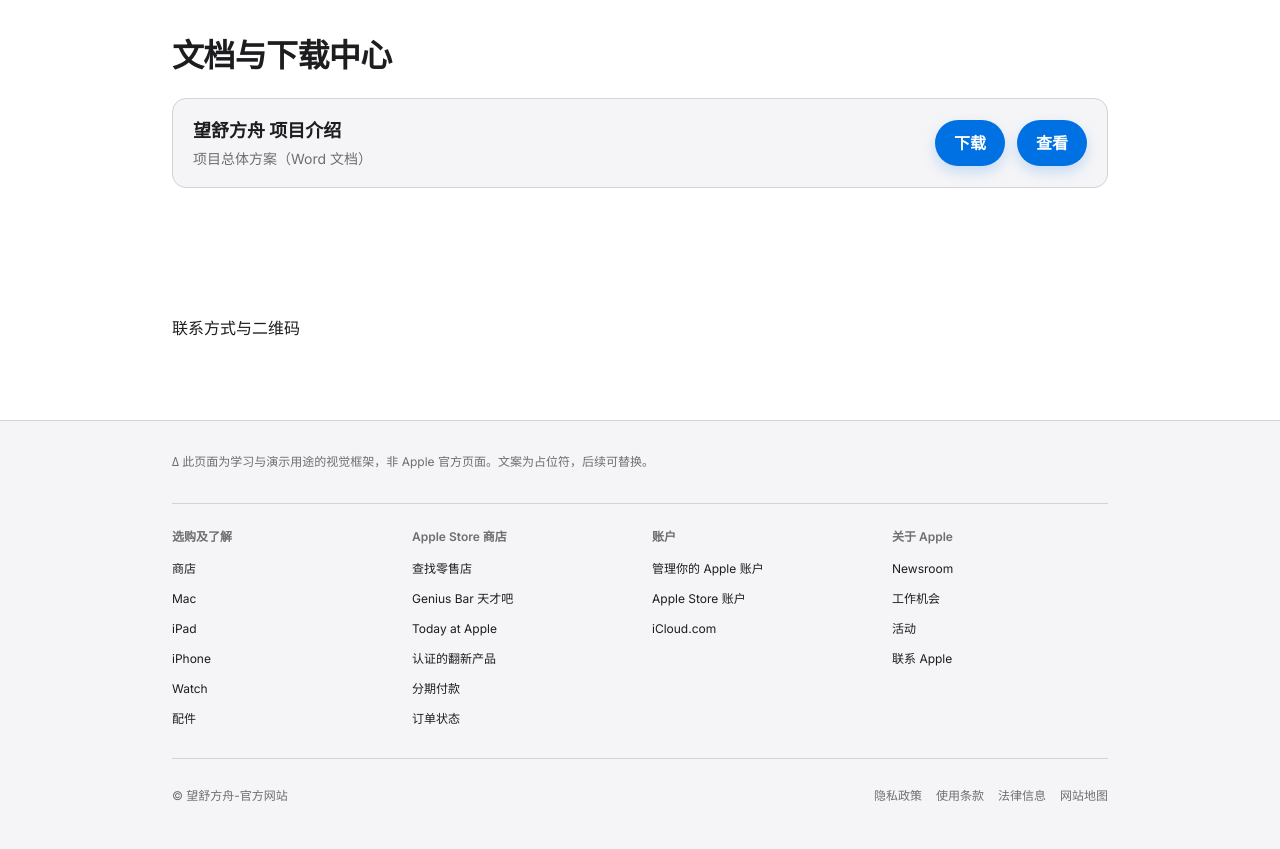
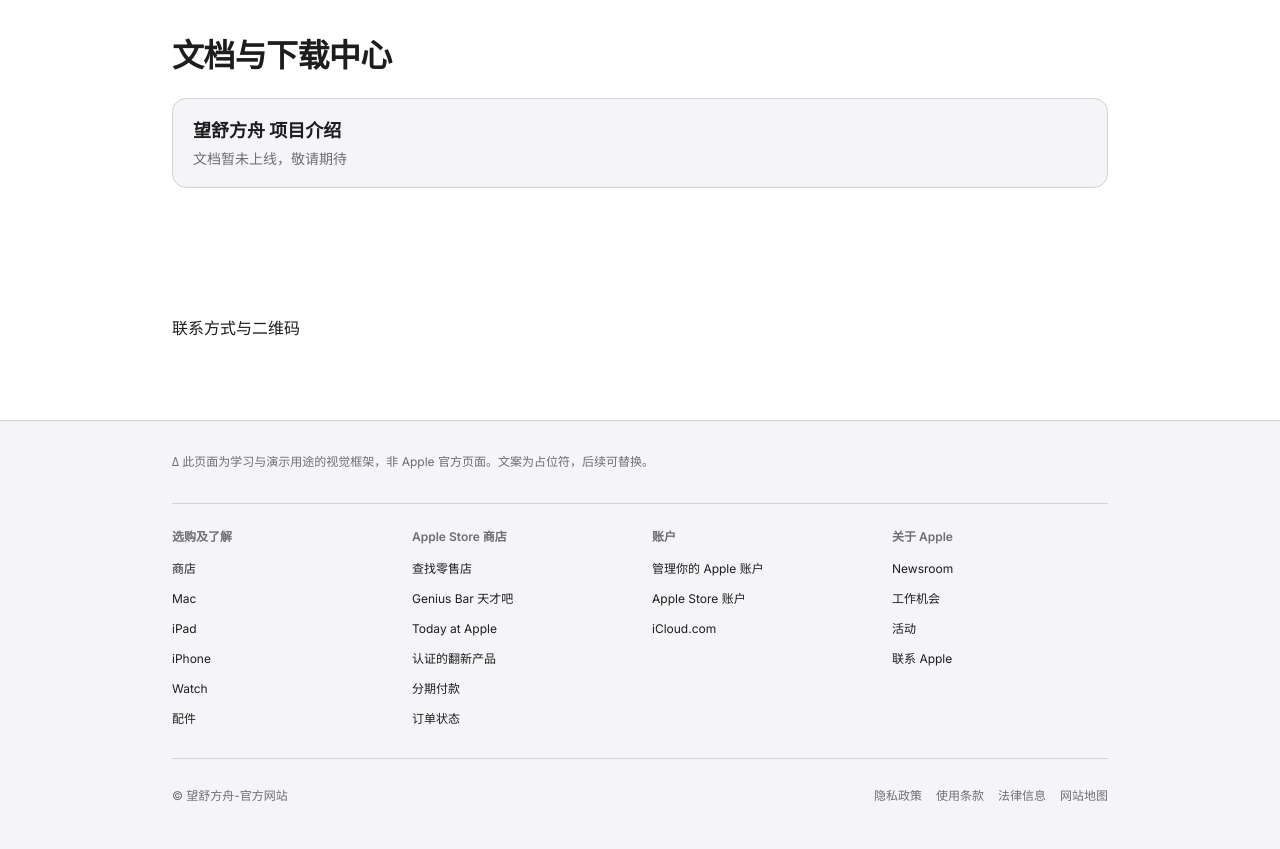
Before and after one commit to Ocean281818/wangshu-ark, a plain HTML site: page index.html in a window 1280 px wide. Shown: the part 4240-5089 px from the top of the page. Drawn offline with Linux system fonts and the light colour scheme.

Commit message:
chore: remove docx from repo and ignore; update links

```diff
--- a/index.html
+++ b/index.html
@@ -136,11 +136,7 @@
                     <article class="doc-card">
                         <div class="doc-meta">
                             <h3 class="doc-title">望舒方舟 项目介绍</h3>
-							<p class="doc-desc">项目总体方案（Word 文档）</p>
-						</div>
-						<div class="doc-actions">
-							<a class="btn cta" href="./望舒方舟08131321.docx" download>下载</a>
-							<a class="btn cta" href="./望舒方舟08131321.docx" target="_blank" rel="noopener">查看</a>
+                            <p class="doc-desc">文档暂未上线，敬请期待</p>
                         </div>
                     </article>
                 </div>
```
Also changed, not shown: Images/PixPin_2025-08-14_17-05-14.png (added), 1 other file. Lines whose indentation alone changed are shown as unchanged.
